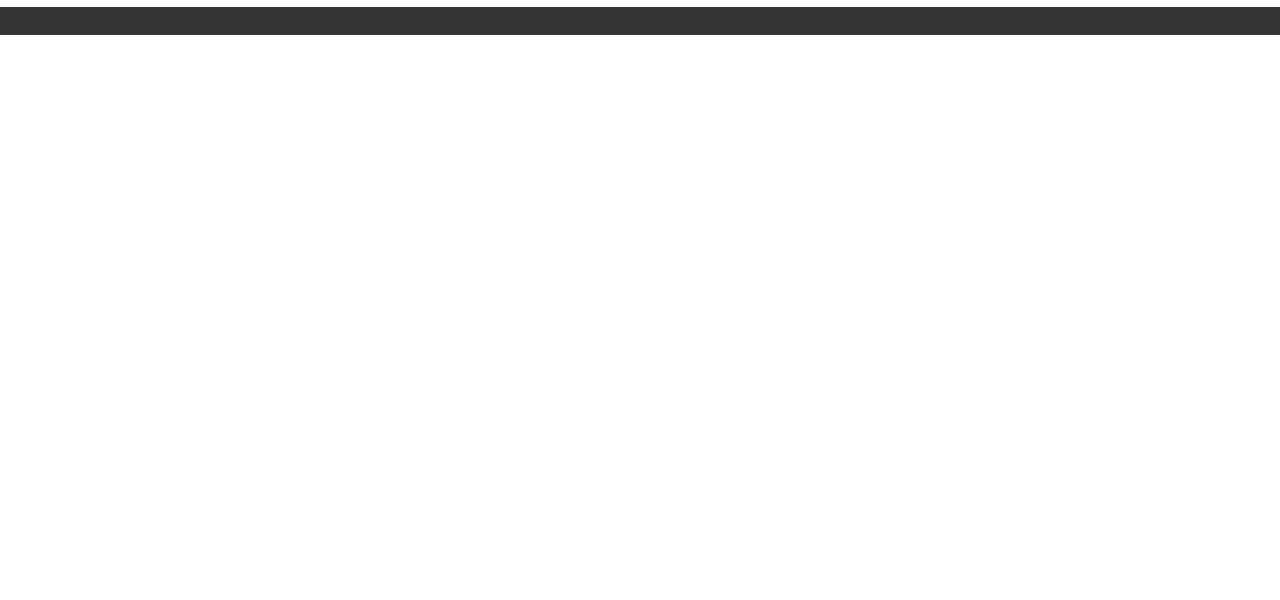
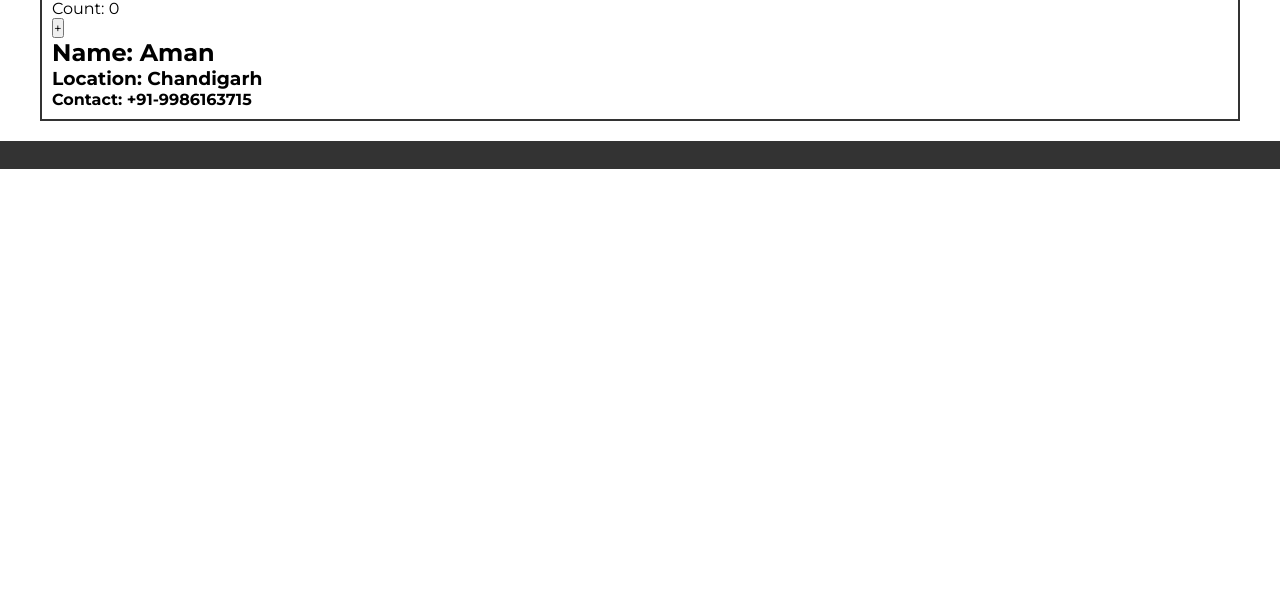
Before and after one commit to aman20212/namaste-react, a React app: page /about in a window 1280 px wide. Shown: the part 200-800 px from the top of the page. Built offline with nearby package versions, Linux system fonts and the light colour scheme.

Commit message:
After Episode 8

```diff
--- a/index.css
+++ b/index.css
@@ -293,3 +293,8 @@ footer {
 .author-footer a {
     color: #f6f7f9
 }
+
+.user-card {
+    padding: 10px;
+    border: 2px solid #333
+}
--- a/src/components/About.js
+++ b/src/components/About.js
@@ -1,10 +1,14 @@
 import React from 'react'
+import User from './User'
+import UserClass from './UserClass'
 
 const About = () => {
     return (
         <main className="main__content container">
             <br />
-            <h1>About Components</h1>
+            <h1>About Info</h1>
+            {/* <User></User> */}
+            <UserClass></UserClass>
         </main>
     )
 }
--- a/src/components/RestrauntMenu.js
+++ b/src/components/RestrauntMenu.js
@@ -24,7 +24,7 @@ const RestaurantMenu = () => {
         <main className="main__content container">
             <br />
             {
-                menuData.length === 0 ? <Shimmer image={false} cards={1} lines={1} width={700} /> : <h1>Restaurant - {menuData.name}</h1>
+                menuData.length === 0 ? <Shimmer image={false} cards={1} lines={1} width={700} /> : <h1>Restaurant - {menuData?.name}</h1>
             }
         </main>
     )
--- /dev/null
+++ b/src/components/User.js
@@ -0,0 +1,11 @@
+const User = () => {
+    return (
+        <div className="user-card">
+            <h2>Name: Aman</h2>
+            <h3>Location: Chandigarh</h3>
+            <h4>Contact: +91-9986163715</h4>
+        </div>
+    )
+}
+
+export default User;
--- /dev/null
+++ b/src/components/UserClass.js
@@ -0,0 +1,30 @@
+import React from "react";
+
+class UserClass extends React.Component {
+    constructor(props) {
+        super(props);
+        this.state = {
+            count: 0
+        }
+    }
+
+    render() {
+        const {count} = this.state;
+        return (
+            <div className="user-card">
+                <p>Count: {count}</p>
+                <button onClick={() => {
+                    // Never Update State Variables Directly
+                    this.setState({
+                        count: this.state.count + 1
+                    })
+                }}>+</button>
+                <h2>Name: Aman</h2>
+                <h3>Location: Chandigarh</h3>
+                <h4>Contact: +91-9986163715</h4>
+            </div>
+        )
+    }
+}
+
+export default UserClass;
```
Also changed, not shown: 4 other files.
